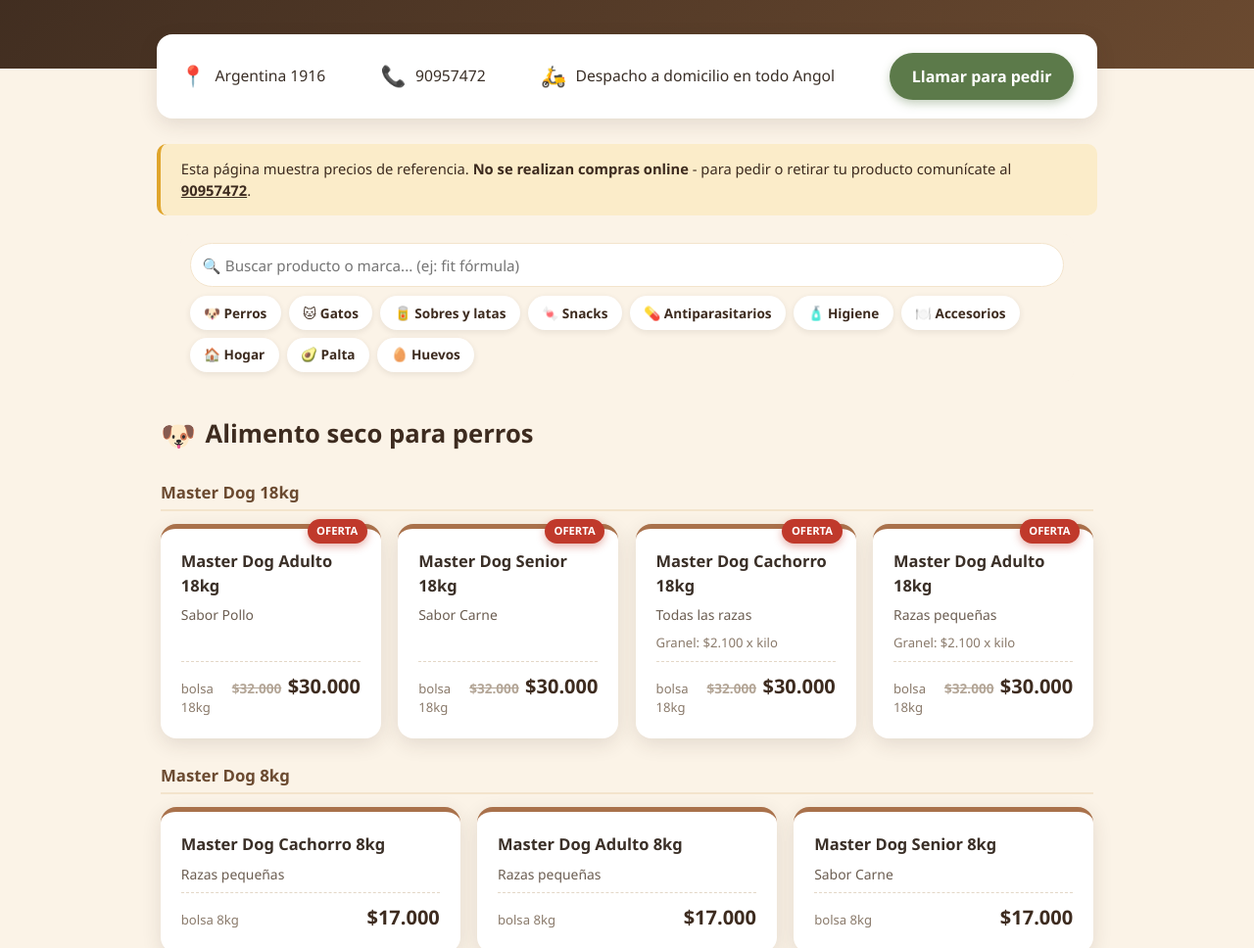
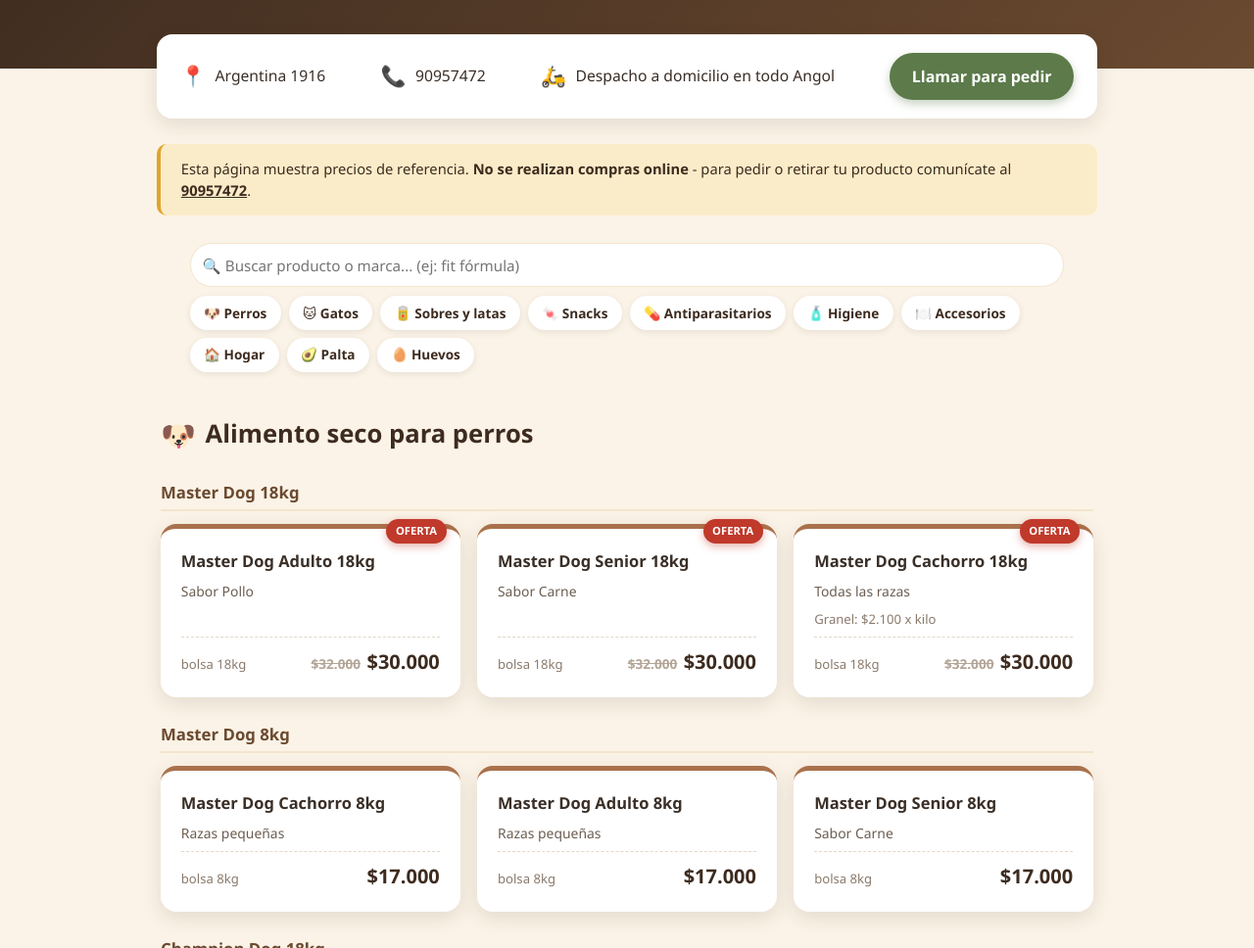
Before and after one commit to benjitabrioli-max/petfoodangol, a plain HTML site: page index.html in a window 1280 px wide. Shown: the part 132-1100 px from the top of the page at 98% size. Drawn offline with Linux system fonts and the light colour scheme.

Commit message:
Ocultar producto: Master Dog Adulto 18kg (panel admin, Benji)

```diff
--- a/index.html
+++ b/index.html
@@ -437,16 +437,6 @@
       <div class="oferta-badge">OFERTA</div>
       <div class="name">Master Dog Cachorro 18kg</div>
       <div class="desc">Todas las razas</div>
-      <div class="extra">Granel: $2.100 x kilo</div>
-      <div class="price-row">
-        <span class="unit">bolsa 18kg</span>
-        <span><span class="old-price">$32.000</span><span class="price">$30.000</span></span>
-      </div>
-    </div>
-    <div class="card">
-      <div class="oferta-badge">OFERTA</div>
-      <div class="name">Master Dog Adulto 18kg</div>
-      <div class="desc">Razas pequeñas</div>
       <div class="extra">Granel: $2.100 x kilo</div>
       <div class="price-row">
         <span class="unit">bolsa 18kg</span>
```
